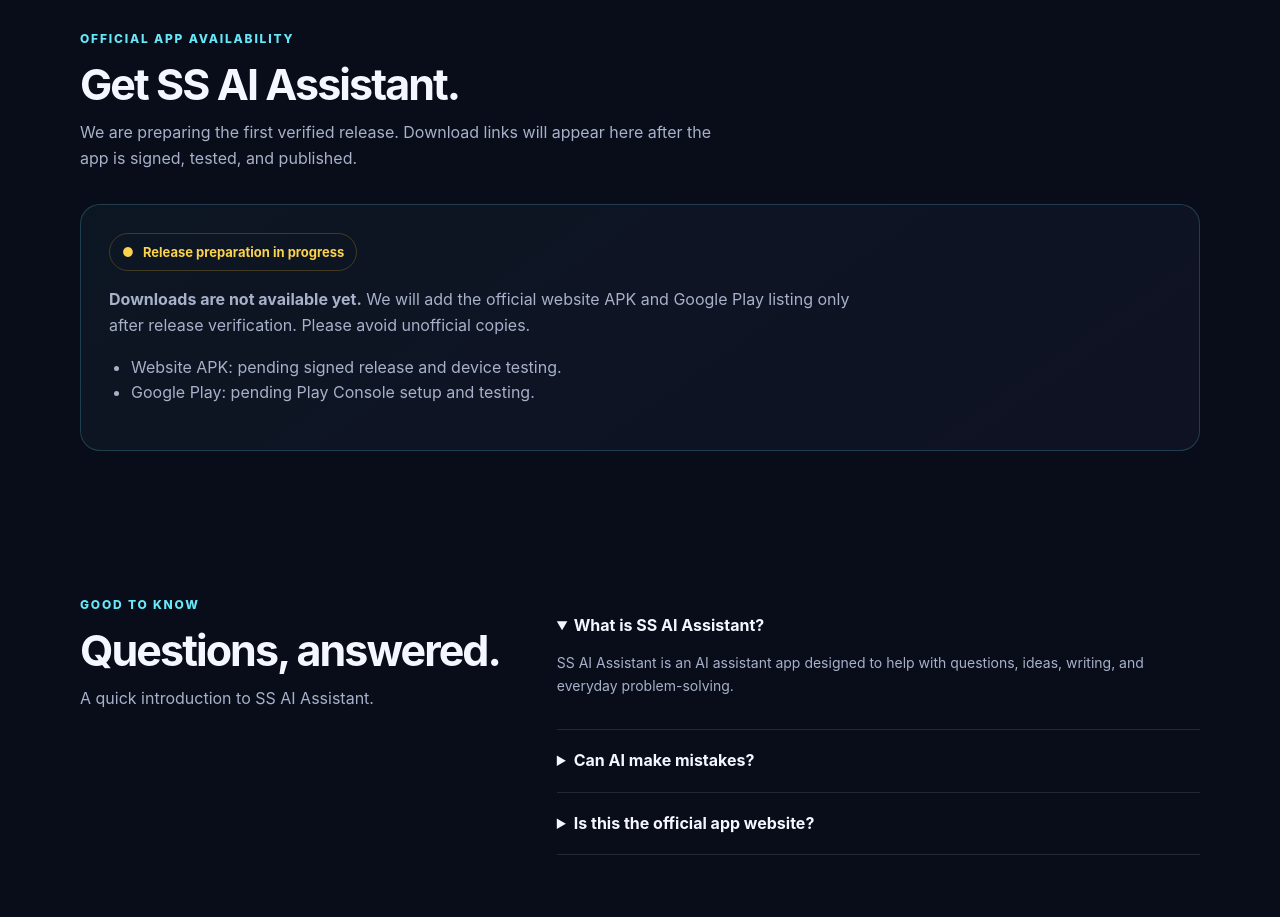
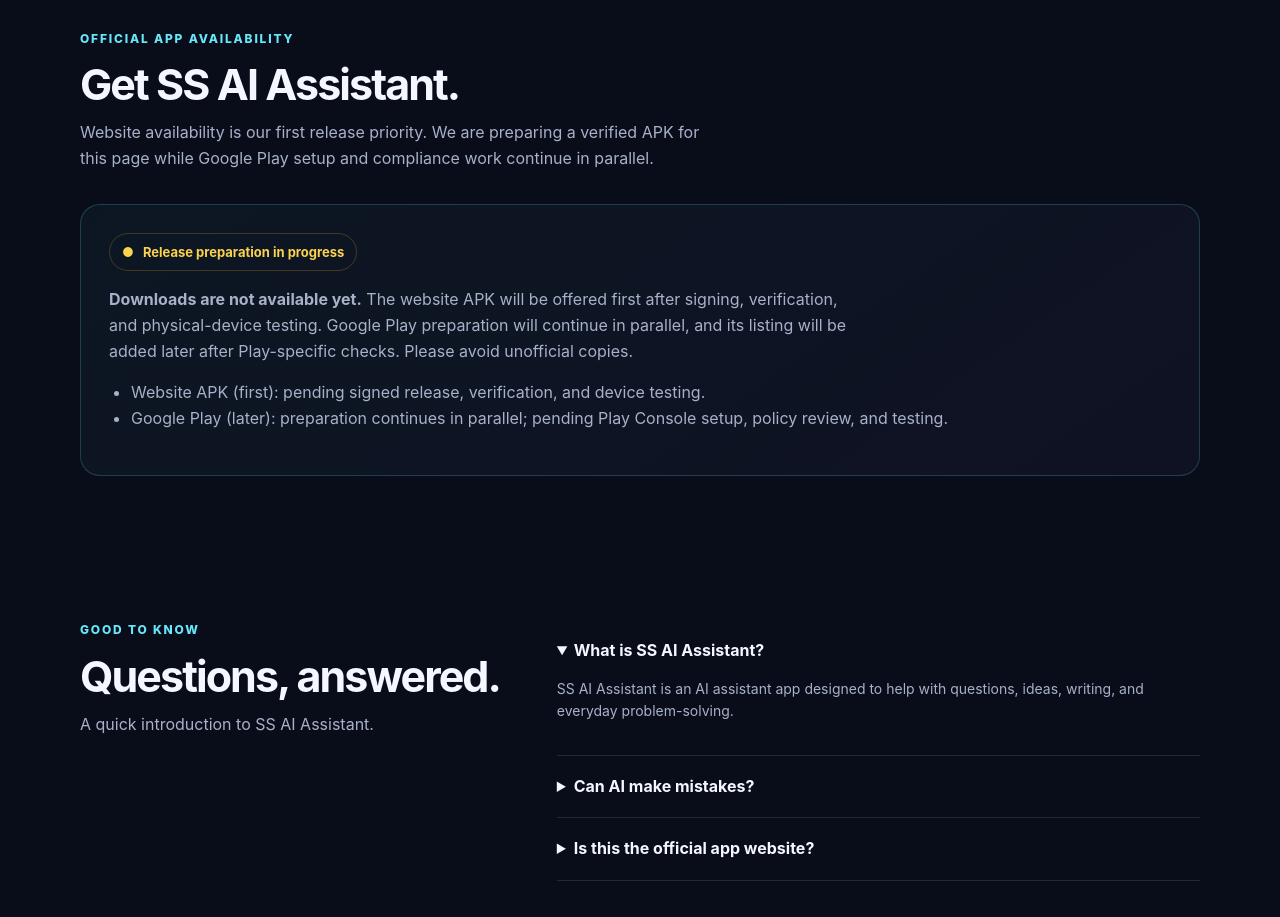
Before and after one commit to imsaliksiddiqui/ss-ai-assistant-website, a plain HTML site: page index.html in a window 1280 px wide. Shown: the part 1640-2557 px from the top of the page. Drawn offline with Linux system fonts and the light colour scheme.

Commit message:
Clarify website-first app release plan

```diff
--- a/index.html
+++ b/index.html
@@ -49,7 +49,7 @@
 <section class="wrap">
 <div class="banner"><div><div class="kicker">Meet SS AI Assistant</div><h2>Curiosity looks good on you.</h2><p>Discover the idea behind SS AI Assistant and how AI can help with everyday questions, creativity, and problem-solving. For important decisions, always double-check AI-generated information.</p></div><a class="btn primary" href="#faq">Learn more ↗</a></div>
 </section>
-<section class="wrap" id="download"><div class="section-head"><div class="kicker">Official app availability</div><h2>Get SS AI Assistant.</h2><p>We are preparing the first verified release. Download links will appear here after the app is signed, tested, and published.</p></div><div class="download-panel"><span class="availability"><span aria-hidden="true">●</span> Release preparation in progress</span><p><strong>Downloads are not available yet.</strong> We will add the official website APK and Google Play listing only after release verification. Please avoid unofficial copies.</p><ul><li>Website APK: pending signed release and device testing.</li><li>Google Play: pending Play Console setup and testing.</li></ul></div></section>
+<section class="wrap" id="download"><div class="section-head"><div class="kicker">Official app availability</div><h2>Get SS AI Assistant.</h2><p>Website availability is our first release priority. We are preparing a verified APK for this page while Google Play setup and compliance work continue in parallel.</p></div><div class="download-panel"><span class="availability"><span aria-hidden="true">●</span> Release preparation in progress</span><p><strong>Downloads are not available yet.</strong> The website APK will be offered first after signing, verification, and physical-device testing. Google Play preparation will continue in parallel, and its listing will be added later after Play-specific checks. Please avoid unofficial copies.</p><ul><li>Website APK (first): pending signed release, verification, and device testing.</li><li>Google Play (later): preparation continues in parallel; pending Play Console setup, policy review, and testing.</li></ul></div></section>
 <section class="wrap faq" id="faq">
 <div class="section-head"><div class="kicker">Good to know</div><h2>Questions, answered.</h2><p>A quick introduction to SS AI Assistant.</p></div>
 <div>
```
